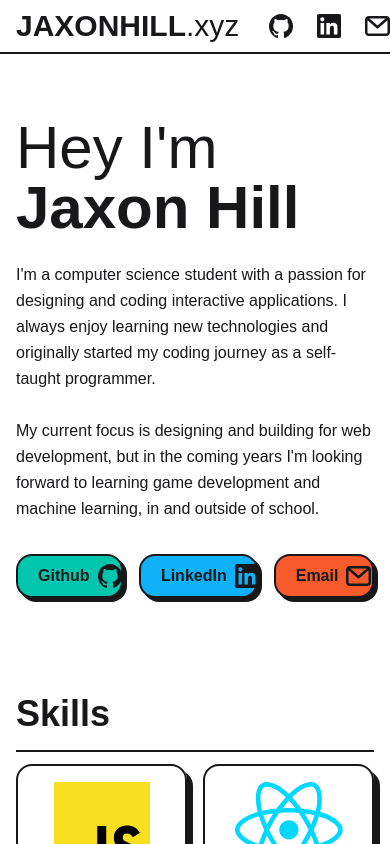
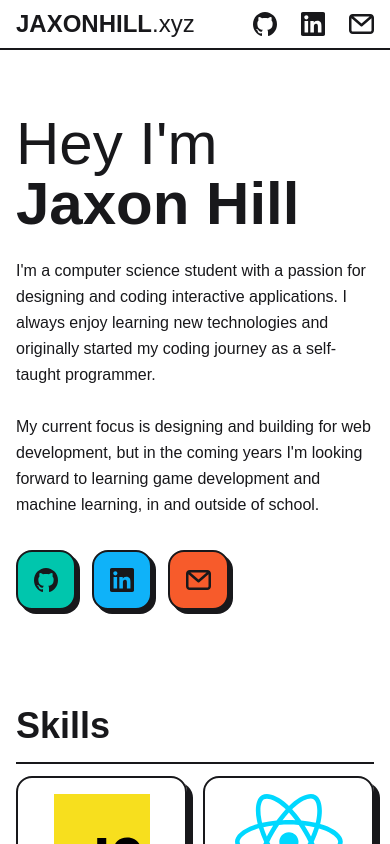
Before and after one commit to jaxonhill/personal-website, a React (Create React App) app in the folder frontend/: page / in a window 390 px wide. Shown: the top 844 px of the page. Built offline with nearby package versions, Linux system fonts and the light colour scheme; the HTML template or start-up script is replaced by a standard one.

Commit message:
Fix mobile styling overflow on heading buttons

```diff
--- a/frontend/src/components/AboutButton.js
+++ b/frontend/src/components/AboutButton.js
@@ -1,7 +1,20 @@
-import React from 'react'
+import React, { useState, useEffect } from 'react'
 import { motion } from "framer-motion"
 
 const AboutButton = ({ aboutButton }) => {
+    const [windowWidth, setWindowWidth] = useState(0);
+
+    useEffect(() => {
+        const handleResize = () => {
+            setWindowWidth(window.innerWidth);
+        }
+        window.addEventListener('resize', handleResize);
+
+        return () => {
+            window.removeEventListener('resize', handleResize);
+        }
+    }, [])
+
     return (
         <a href={aboutButton.href}>
             <motion.button
@@ -11,9 +24,9 @@ const AboutButton = ({ aboutButton }) => {
                     boxShadow: "2px 2px 0 0 rgba(24, 24, 27, 1.00)",
                 }}
                 whileTap={{ scale: 0.85 }}
-                className={`${aboutButton.bgColor} flex items-center py-2 px-5 gap-2 border-2 rounded-2xl border-zinc-900 shadow-neubrutalism-medium`}
+                className={`${aboutButton.bgColor} flex items-center p-4 md:py-2 md:px-5 gap-2 border-2 rounded-2xl border-zinc-900 shadow-neubrutalism-medium`}
             >
-                <span className="font-extrabold">{aboutButton.name}</span>
+                {windowWidth >= 640 && <span className="font-extrabold">{aboutButton.name}</span>}
                 <img src={aboutButton.svgPath} alt={aboutButton.name} />
             </motion.button>
         </a>
--- a/frontend/src/components/Navbar.js
+++ b/frontend/src/components/Navbar.js
@@ -3,8 +3,8 @@ import { motion } from "framer-motion"
 
 const Navbar = () => {
     return (
-        <nav className="sticky bg-white top-0 flex items-center justify-between mb-16 border-b-2 border-b-zinc-900 pl-4 md:px-16 lg:px-32 2xl:px-48">
-            <p className="text-3xl py-2 md:pl-0 lg:py-4">
+        <nav className="sticky bg-white top-0 flex items-center justify-between mb-16 border-b-2 border-b-zinc-900 px-4 md:px-16 lg:px-32 2xl:px-48">
+            <p className="text-2xl py-2 md:text-3xl lg:py-4">
                 <span className="font-extrabold">JAXONHILL</span>
                 .xyz
             </p>
```
Also changed, not shown: frontend/public/svgs/email_logo.svg.
